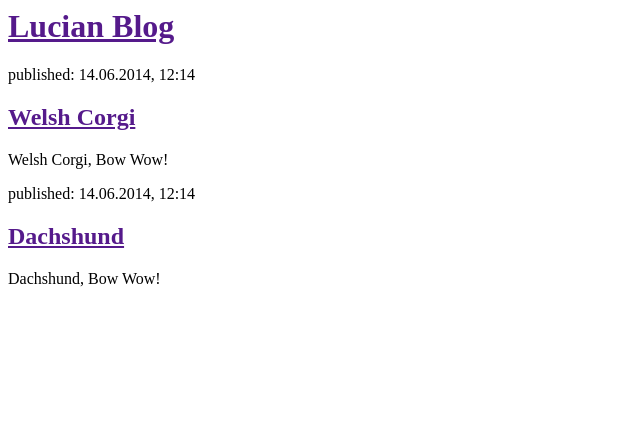
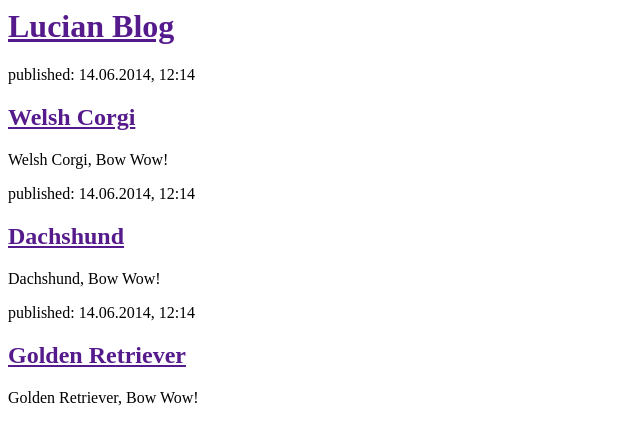
Before and after one commit to veluga29/Django_Girls_Tutorial, a Django app: page / in a window 1280 px wide. Shown: the top 445 px of the page, without its empty margins (0-640 px from the left). Run offline with Django 3.2, Linux system fonts and the light colour scheme.

Commit message:
Add <p> tag in post_list.html file

```diff
--- a/blog/templates/blog/post_list.html
+++ b/blog/templates/blog/post_list.html
@@ -18,5 +18,11 @@
             <h2><a href="">Dachshund</a></h2>
             <p>Dachshund, Bow Wow!</p>
         </div>
+
+        <div>
+            <p>published: 14.06.2014, 12:14</p>
+            <h2><a href="">Golden Retriever</a></h2>
+            <p>Golden Retriever, Bow Wow!</p>
+        </div>
     </body>
 </html>
```
